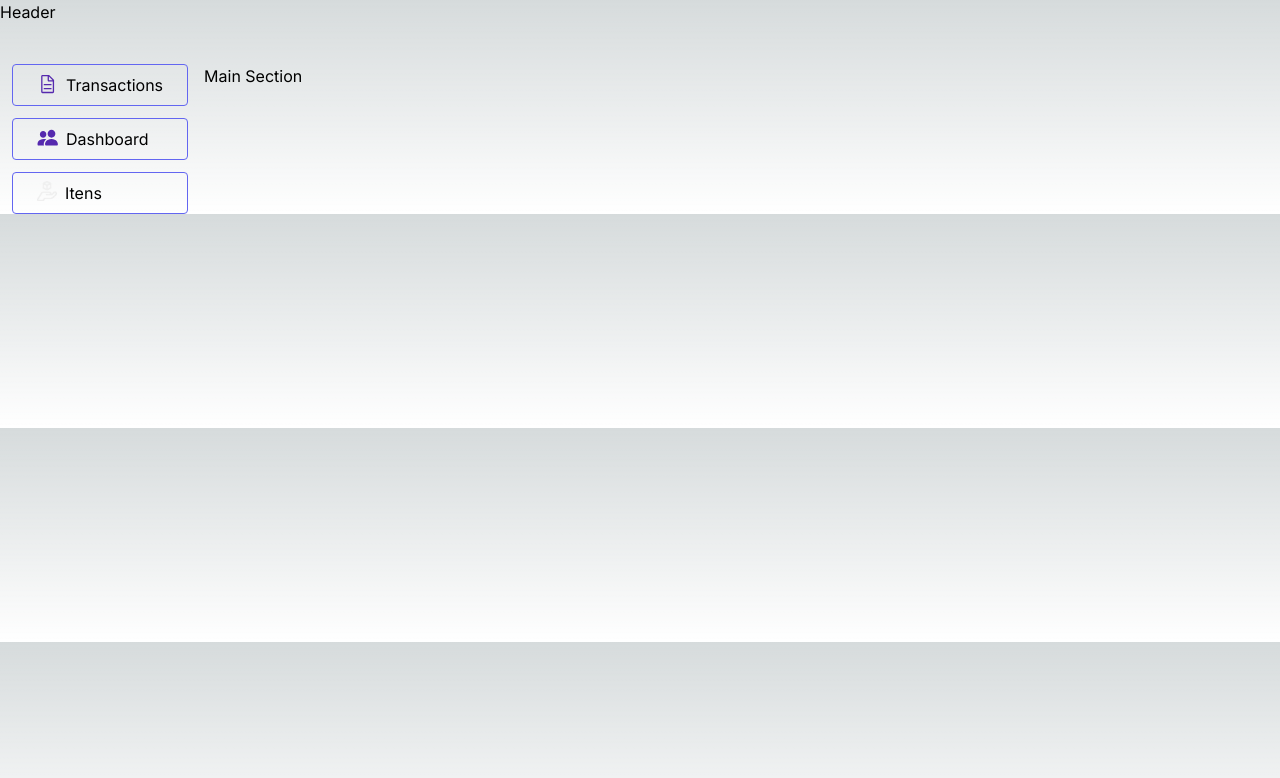
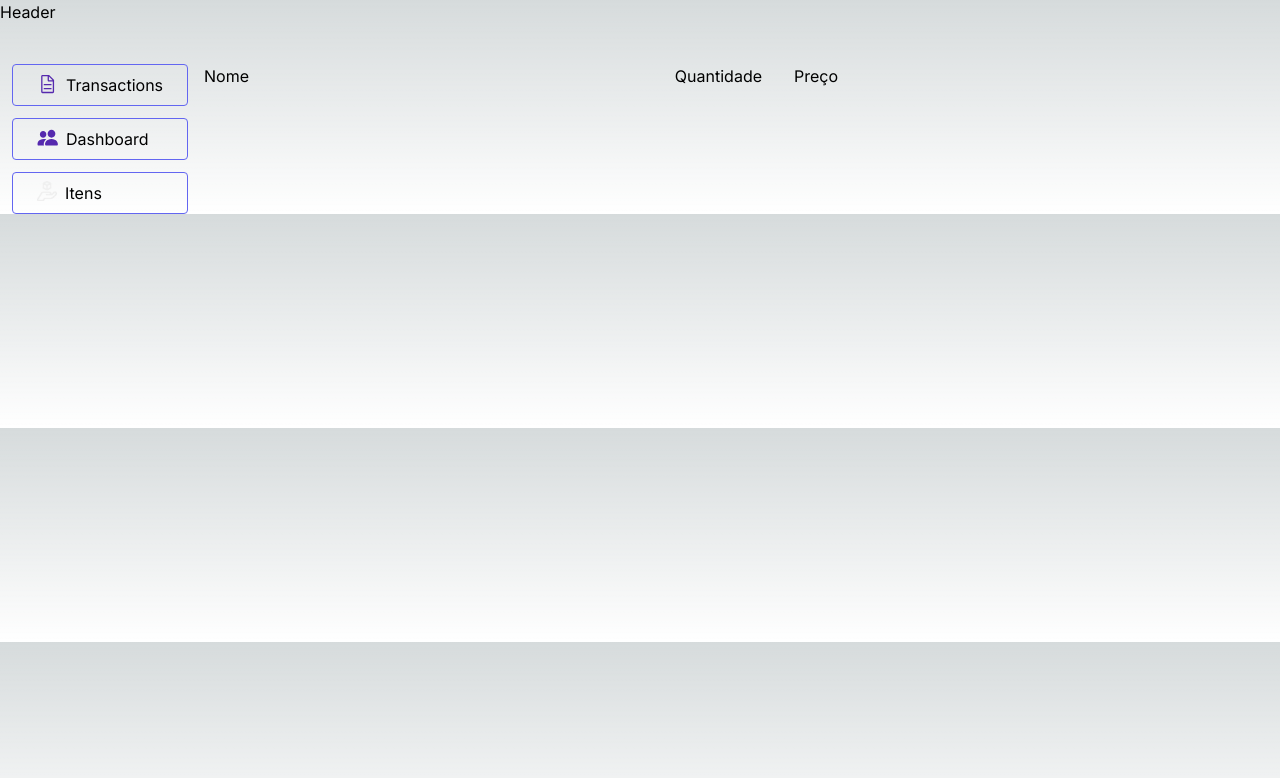
Before and after one commit to pedrogleta/go-digital, a Next.js app in the folder frontend/: page / in a window 1280 px wide. Shown: the top 778 px of the page. Built offline with nearby package versions, Linux system fonts and the light colour scheme.

Commit message:
add main section headers

```diff
--- a/frontend/src/components/MainSection.tsx
+++ b/frontend/src/components/MainSection.tsx
@@ -1,5 +1,9 @@
 export const MainSection = () => (
-  <div className="ml-4">
-    <h1>Main Section</h1>
+  <div className="ml-4 w-1/2">
+    <div className="flex flex-row w-full">
+      <h2 className="mr-auto">Nome</h2>
+      <h2 className="mr-8">Quantidade</h2>
+      <h2>Preço</h2>
+    </div>
   </div>
 );
```
